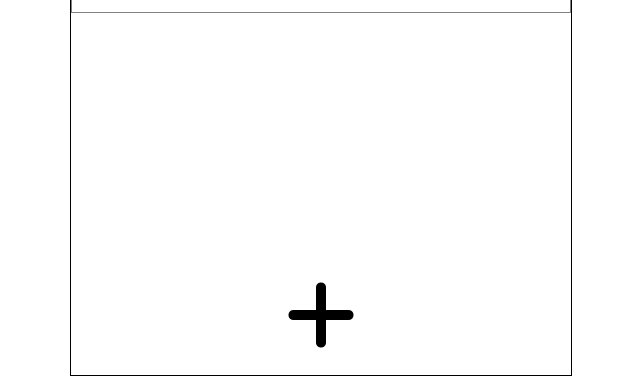
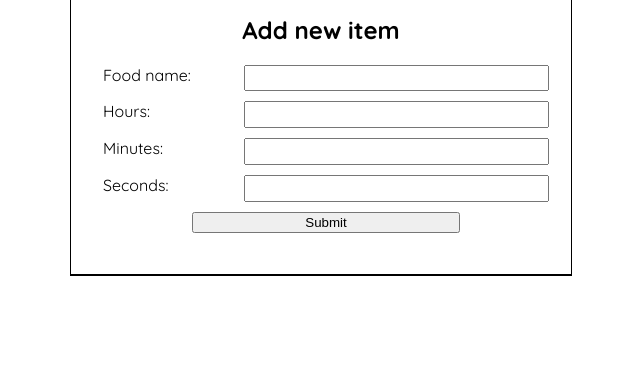
Before and after one commit to bibhashdash/oventimer, a plain HTML site: page index.html in a window 1280 px wide. Shown: the part 509-885 px from the top of the page, without its empty margins (319-959 px from the left). After the commit the page ends 800 px from the top, so only its background shows below. Drawn offline with Linux system fonts and the light colour scheme.

Commit message:
added user input functionality

```diff
--- a/index.html
+++ b/index.html
@@ -28,10 +28,40 @@
         <div class="food-items"></div>
 
         <div class="add-item-section">
-          <div class="add-btn">
-            <i class="fas fa-plus"></i>
-          </div>
-        </div>
+
+          <h2 class="heading2">Add new item</h2>
+
+              <form class="form" action="">
+                <label class="form-label" for="foodname">Food name:</label>
+                <input class="form-input"
+                  type="text"
+                  id="foodname"
+                  name="foodname"
+                  value=""
+                />
+                <label class="form-label" for="hours">Hours:</label>
+                <input class="form-input" type="number" id="hours" name="hours" value="" />
+                <label class="form-label" for="minutes">Minutes:</label>
+                <input
+                class="form-input"
+                  type="number"
+                  id="minutes"
+                  name="minutes"
+                  value=""
+                />
+                <label class="form-label" for="seconds">Seconds:</label>
+                <input
+                class="form-input"
+                  type="number"
+                  id="seconds"
+                  name="seconds"
+                  value=""
+                />
+                <button class="submit-btn" type="submit">Submit</button>
+              </form>
+
+
+
       </div>
     </main>
     <script src="script.js"></script>
--- a/script.js
+++ b/script.js
@@ -3,64 +3,77 @@ const timerMinutesDisplay = document.querySelector(".timer-minutes");
 const timerSecondsDisplay = document.querySelector(".timer-seconds");
 const startBtn = document.querySelector(".start-btn");
 const foodItems = document.querySelector(".food-items");
+// const inputFoodName = document.querySelector("#foodname").value;
+// const inputHours = document.querySelector("#hours").value;
+// const inputMinutes = document.querySelector("#minutes").value;
+const form = document.querySelector(".form");
+let foodItemsObject = {};
 
-const foodItemsObject = {
-  gammon: {
-    name: "gammon",
-    h: 0,
-    m: 1,
-    s: 12,
-  },
+// to capture the input from user
+// and store it in the foodItemsObject
 
-  veg: {
-    name: "veg",
-    h: 0,
-    m: 02,
-    s: 00,
-  },
+form.addEventListener("submit", function (event) {
+  event.preventDefault();
+  const inputFoodName = document.querySelector("#foodname").value;
 
-  potatoes: {
-    name: "potatoes",
-    h: 12,
-    m: 0,
-    s: 30,
-  },
+  const inputHours = document.querySelector("#hours").value;
+  const inputMinutes = document.querySelector("#minutes").value;
+  const inputSeconds = document.querySelector("#seconds").value;
+
+  foodItemsObject[inputFoodName] = {
+    name: `${inputFoodName}` || "❓❓❓",
+    h: inputHours || 0,
+    m: inputMinutes || 0,
+    s: inputSeconds || 0,
   };
+
+  displayFoodItems(foodItemsObject[inputFoodName]);
+  form.reset();
+  const startTimerButtons = document.querySelectorAll(".start-btn");
+  console.log(startTimerButtons);
+  startTimerButtons.forEach(function (e) {
+    // console.log(element.parentNode.firstElementChild.textContent);
+    e.addEventListener("click", function () {
+      timerFunction(e);
+    });
+  });
+});
+// end of input capture functionality
 
 // to display each food item in a row
 function displayFoodItems(foodItem) {
   const hours = (`0` + `${String(foodItem.h)}`).slice(-2);
   const minutes = (`0` + `${String(foodItem.m)}`).slice(-2);
   const secs = (`0` + `${String(foodItem.s)}`).slice(-2);
+
+  // create the HTML for each item row
   const html = `
   <div class="timer-row">
 
   <div class="food-name">${foodItem.name}</div>
   <div class="food-timer">
-    <p class="timer-hours timer-display">${hours}&nbsp;&nbsp;</p>
-    <p class="timer-separator">:&nbsp;</p>
-    <p class="timer-minutes timer-display">${minutes}&nbsp;&nbsp;</p>
-    <p class="timer-separator">:&nbsp;</p>
+    <p class="timer-hours timer-display">${hours}</p>
+    <p class="timer-separator">&nbsp;&nbsp;:&nbsp;</p>
+    <p class="timer-minutes timer-display">${minutes}</p>
+    <p class="timer-separator">&nbsp;&nbsp;:&nbsp;</p>
     <p class="timer-seconds timer-display">${secs}</p>
   </div>
   <div class="start-btn"><i class="fas fa-play"></i></div>
 
 </div>
-<div class="progress-bar"></div>
+<div class="progress-bar"> <p class="ready-message hidden">Ready!</p> </div>
     `;
 
+  // insert the HTML into the app window
   foodItems.insertAdjacentHTML("beforeend", html);
-  foodItem.startTimerBtn = document.querySelector(".start-btn");
 }
+// end of input display functionality
 
-displayFoodItems(foodItemsObject.gammon);
-displayFoodItems(foodItemsObject.veg);
-displayFoodItems(foodItemsObject.potatoes);
+// timer functionality
 
-const startTimerButtons = document.querySelectorAll(".start-btn");
+const readyMessage = document.querySelector(".ready-message");
 
-startTimerButtons.forEach(function (e) {
-  e.addEventListener("click", function () {
+function timerFunction(e) {
   e.classList.add("hidden");
   let seconds =
     Number(e.previousElementSibling.firstElementChild.textContent) * 3600 +
@@ -72,9 +85,16 @@ startTimerButtons.forEach(function (e) {
     Number(e.previousElementSibling.lastElementChild.textContent);
   e.parentElement.nextElementSibling.style.width = "100%";
   e.parentElement.nextElementSibling.style.transition = `all ${seconds}s`;
+
   setInterval(function () {
+    if (seconds === 0) {
+      clearInterval();
+      e.parentElement.classList.add("food-ready");
+      e.parentElement.nextElementSibling.firstElementChild.classList.remove(
+        "hidden"
+      );
+    } else {
       seconds--;
-
       const newSeconds = seconds % 60;
       const newHours = Math.trunc(seconds / 3600);
       const newMinutes = Math.trunc(seconds / 60) % 60;
@@ -86,6 +106,6 @@ startTimerButtons.forEach(function (e) {
       e.previousElementSibling.firstElementChild.textContent = (
         0 + `${String(newHours)}`
       ).slice(-2);
+    }
   }, 1000);
-  });
-});
+}
--- a/style.css
+++ b/style.css
@@ -21,11 +21,11 @@ p {
   border: 1px solid;
   border-color: black;
   width: 500px;
-  height: 800px;
+  height: 700px;
   display: flex;
   flex-direction: column;
   align-items: center;
-  /* justify-content: flex-start; */
+  justify-content: flex-start;
 }
 .heading {
   /* border-color: violet; */
@@ -36,7 +36,7 @@ p {
 .food-items {
   /* border-color: violet; */
   width: 100%;
-  height: 75%;
+  height: 50%;
   display: flex;
   flex-direction: column;
   overflow-y: scroll;
@@ -82,24 +82,47 @@ p {
 .progress-bar {
   width: 0px;
   height: 20px;
+  display: flex;
   background-color: blue;
   align-self: flex-start;
   justify-self: flex-start;
+
+  justify-content: center;
 }
-
+.food-ready {
+  background-color: dimgray;
+  color: #fff;
+}
+.ready-message {
+  font-size: 0.8rem;
+  color: #fff;
+}
 .add-item-section {
-  border-color: rgb(168, 151, 0);
+  border: 1px solid black;
   width: 100%;
-  height: 15%;
+  height: 40%;
   display: flex;
   flex-direction: column;
-  justify-content: center;
-  align-items: center;
+  /* align-items: center; */
 }
-.add-btn {
-  font-size: 5rem;
-  cursor: pointer;
+.heading2 {
+  text-align: center;
 }
-.add-btn:hover {
-  color: grey;
+.form {
+  padding-left: 2rem;
+  padding-right: 2rem;
+  display: grid;
+  grid-template-columns: 30% 70%;
+  grid-template-rows: repeat(4, 1fr);
+  gap: 10px;
 }
+.form-input {
+  height: 1.3rem;
+  font-family: "Quicksand", sans-serif;
+  color: gray;
+}
+.submit-btn {
+  grid-column: 1 / span 2;
+  width: 60%;
+  justify-self: center;
+}
```
Lines whose indentation alone changed are shown as unchanged.
